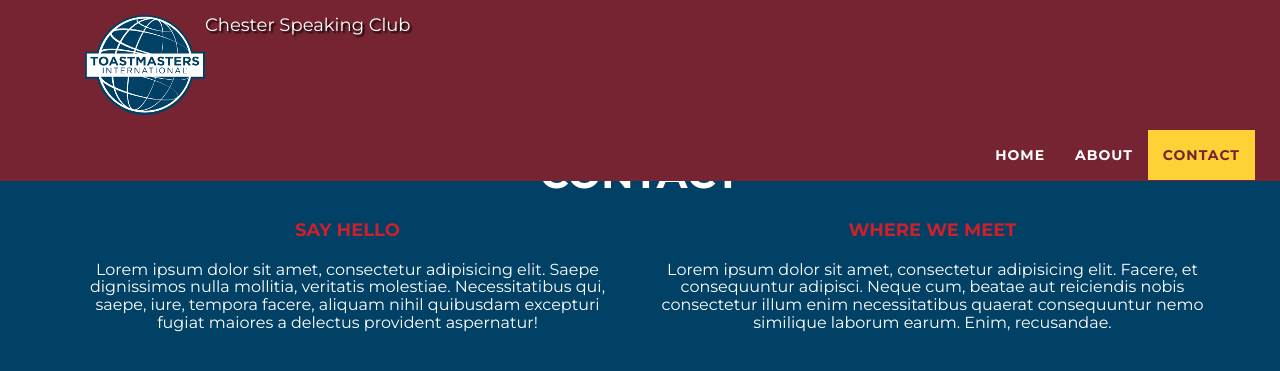
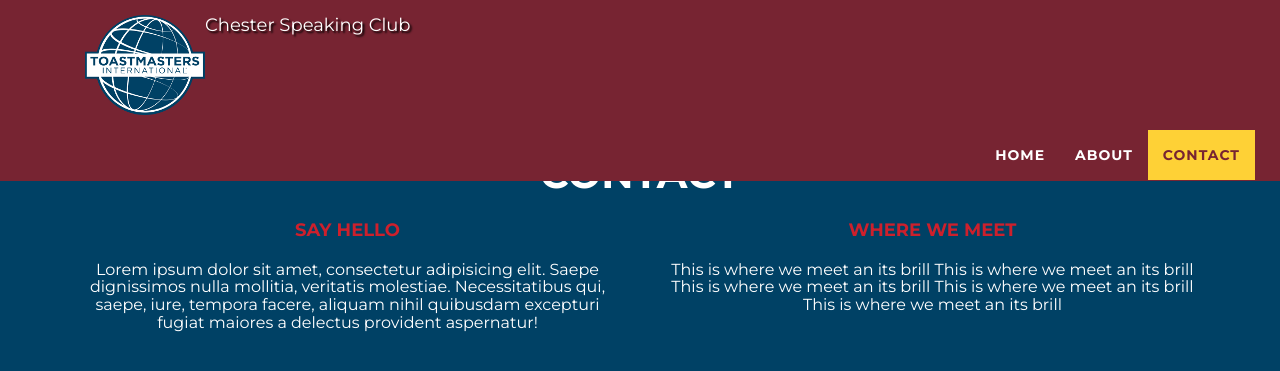
Before and after one commit to appijumbo/toastmasterTest, a Jekyll site: the page built from index.html, in a window 1280 px wide and 900 px high, scrolled down 2237 px, cut to the strip 0-385 px from the top of the window. Shown: the top 371 px of the strip. Built offline with Jekyll 4.4.1, drawn with Linux system fonts in a browser that asks for light colours.

Commit message:
made venue location a yml data file

```diff
--- /dev/null
+++ b/_data/whereWeMeet.yml
@@ -0,0 +1,3 @@
+googlemap: https://www.google.com/maps/embed?pb=!1m14!1m8!1m3!1d5002.008664182032!2d-        2.8907268694064836!3d53.185147114698!3m2!1i1024!2i768!4f13.1!3m3!1m2!1s0x0%3A0x695c761c4ea36c00!2sThe+Ship+Inn!5e0!3m2!1sen!2suk!4v1475070606975
+
+description: 'This is where we meet an its brill This is where we meet an its brill This is where we meet an its brill This is where we meet an its brill This is where we meet an its brill'
--- /dev/null
+++ b/_includes/venueLocation.html
@@ -0,0 +1,8 @@
+
+   <div class="col-sm-6">
+    <h4 class="section-heading text-center">Where we meet</h4>
+        <div class="map">
+        <h3 class="section-subheading text-center">{{ site.data.whereWeMeet.description }}</h3>
+        <iframe src="{{ site.data.whereWeMeet.googlemap }}" width="600" height="450"></iframe>
+        </div>
+</div>
--- a/index.html
+++ b/index.html
@@ -124,16 +124,12 @@
                 </div>
             </div>
 
+
+
             <!--  Map  -->
-            <div class="col-sm-6">
-               <h4 class="section-heading text-center">Where we meet</h4>
-                <div class="map">
-                   <h3 class="section-subheading text-center">Lorem ipsum dolor sit amet, consectetur adipisicing elit. Facere, et consequuntur adipisci. Neque cum, beatae aut reiciendis nobis consectetur illum enim necessitatibus quaerat consequuntur nemo similique laborum earum. Enim, recusandae.</h3>
+            {% include venueLocation.html  %}
 
-                        <iframe src="https://www.google.com/maps/embed?pb=!1m14!1m8!1m3!1d5002.008664182032!2d-2.8907268694064836!3d53.185147114698!3m2!1i1024!2i768!4f13.1!3m3!1m2!1s0x0%3A0x695c761c4ea36c00!2sThe+Ship+Inn!5e0!3m2!1sen!2suk!4v1475070606975" width="600" height="450"></iframe>
 
-                </div>
-            </div>
 
         </div>
     </div>
```
